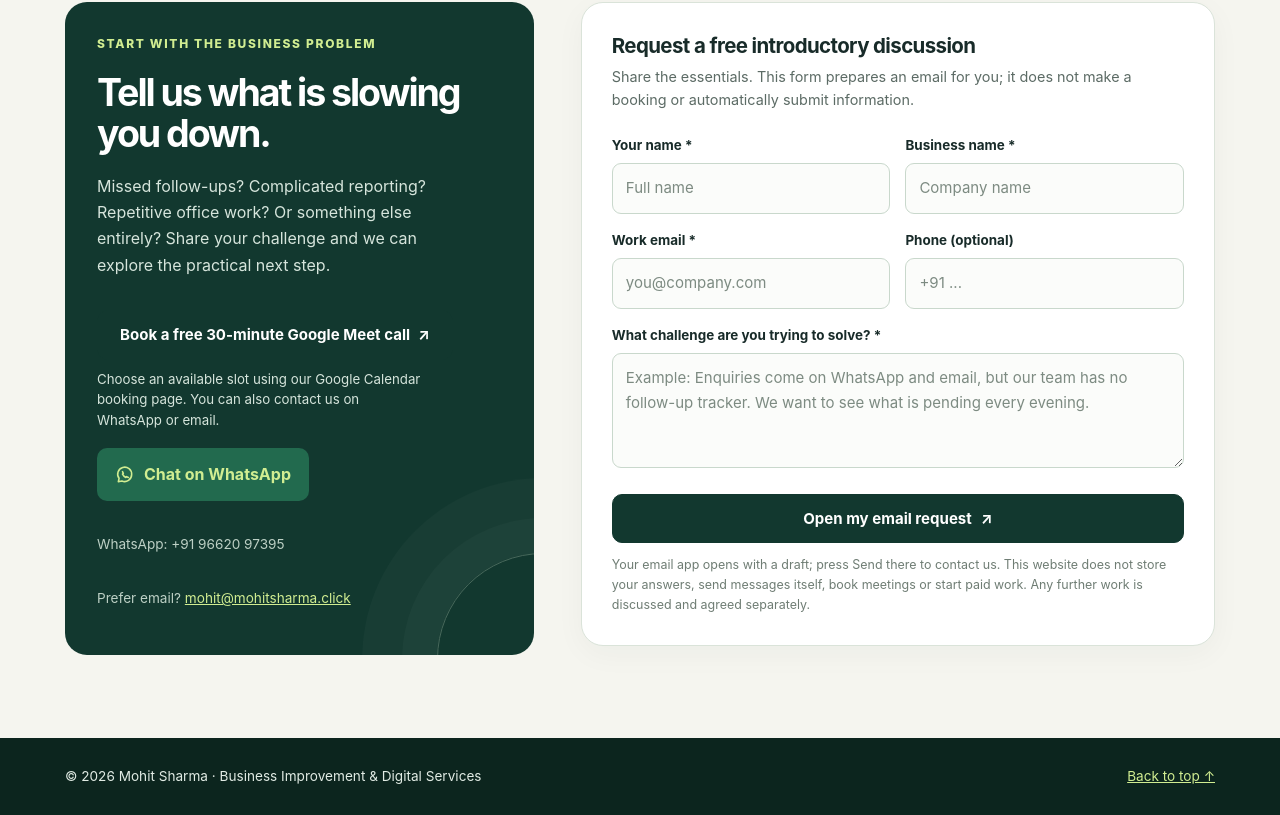
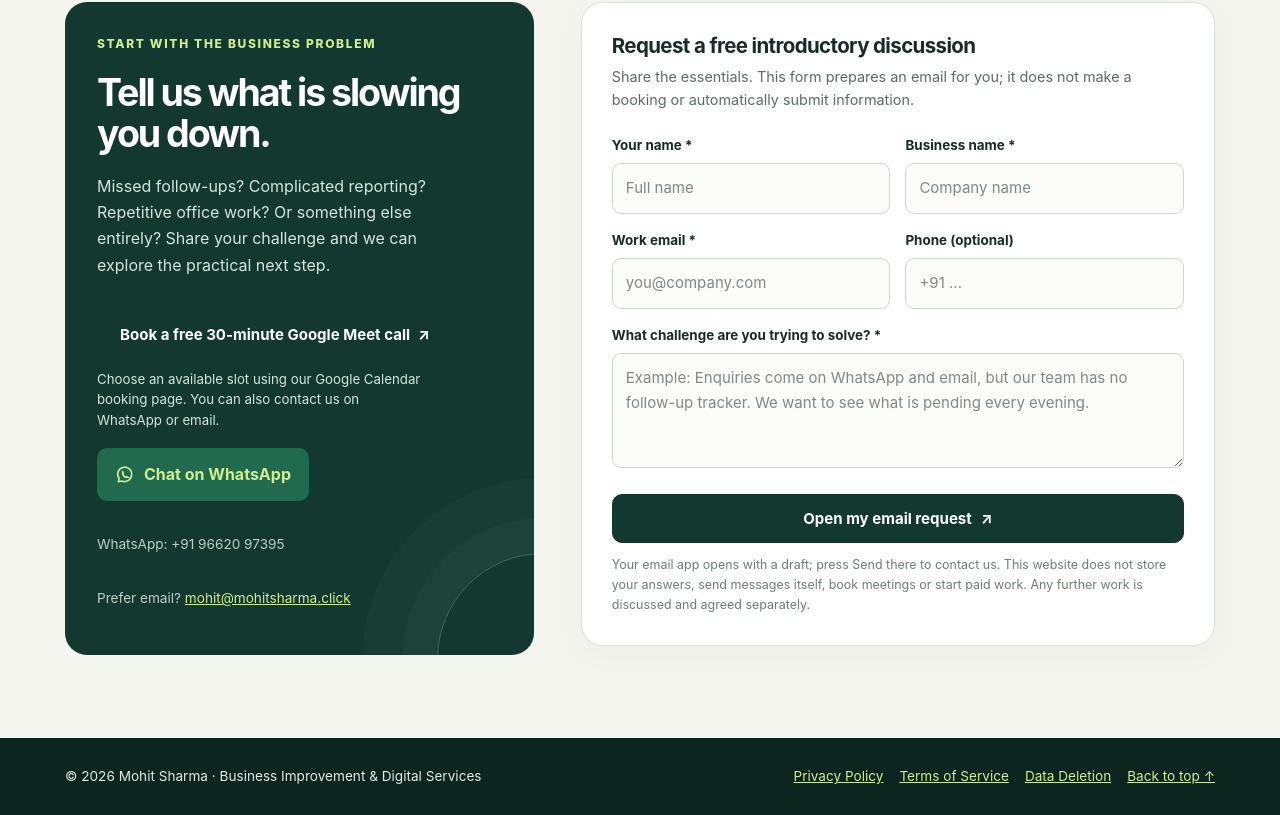
Before and after one commit to mohit8188-afk/mohit-business-website, a plain HTML site: page index.html in a window 1280 px wide. Shown: the part 3808-4623 px from the top of the page. Drawn offline with Linux system fonts and the light colour scheme.

Commit message:
Link WACRM compliance pages from existing footer

```diff
--- a/index.html
+++ b/index.html
@@ -348,7 +348,7 @@
   </section>
 </main>
 <a class="wa-float" href="https://wa.me/919662097395?text=Hello%2C%20I%27d%20like%20to%20discuss%20a%20business%20challenge." target="_blank" rel="noopener noreferrer" aria-label="Open WhatsApp chat; you choose when to send"><svg aria-hidden="true" width="20" height="20" viewBox="0 0 24 24" fill="none" stroke="currentColor" stroke-width="1.9" stroke-linecap="round" stroke-linejoin="round"><path d="M20 11.5a8.4 8.4 0 0 1-11.7 7.7L4 20l.9-4A8.4 8.4 0 1 1 20 11.5Z"/><path d="m9 8 1 2-1 1c1 2 2 3 4 4l1-1 2 1"/></svg><span>WhatsApp</span></a>
-<footer><div class="wrap foot"><span>© <span id="year">2026</span> Mohit Sharma · Business Improvement &amp; Digital Services</span><a href="#top">Back to top ↑</a></div></footer>
+<footer><div class="wrap foot"><span>© <span id="year">2026</span> Mohit Sharma · Business Improvement &amp; Digital Services</span><nav aria-label="Legal and footer links" style="display:flex;gap:16px;flex-wrap:wrap"><a href="/privacy-policy/">Privacy Policy</a><a href="/terms-of-service/">Terms of Service</a><a href="/data-deletion/">Data Deletion</a><a href="#top">Back to top ↑</a></nav></div></footer>
 <script>
   document.getElementById('year').textContent = new Date().getFullYear();
   document.getElementById('enquiry-form').addEventListener('submit', function (event) {
```
